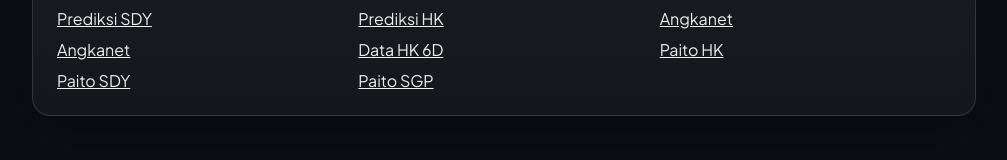
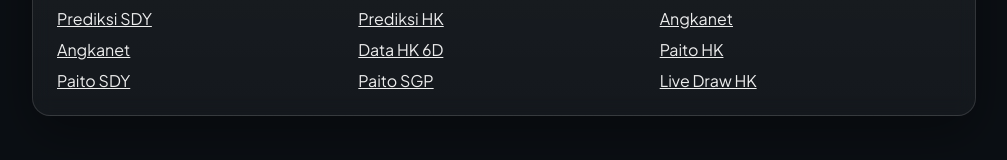
Before and after one commit to sobatmapan/12v, a plain HTML site: page index.html in a window 1280 px wide. Shown: the part 2233-2393 px from the top of the page, without its empty margins (136-1143 px from the left). Drawn offline with Linux system fonts and the light colour scheme.

Commit message:
Update index.html

```diff
--- a/index.html
+++ b/index.html
@@ -280,6 +280,7 @@
           <a href="https://paitowarnahk.cloud/" target="_blank" rel="noopener">Paito HK</a>
           <a href="https://paitowarnasdy.site/" target="_blank" rel="noopener">Paito SDY</a>
           <a href="https://paitowarnasgp.ink/" target="_blank" rel="noopener">Paito SGP</a>
+        <a href="https://pafigemuh.org/" target="_blank" rel="noopener">Live Draw HK</a>
       </ul>
     </section>
 
```
